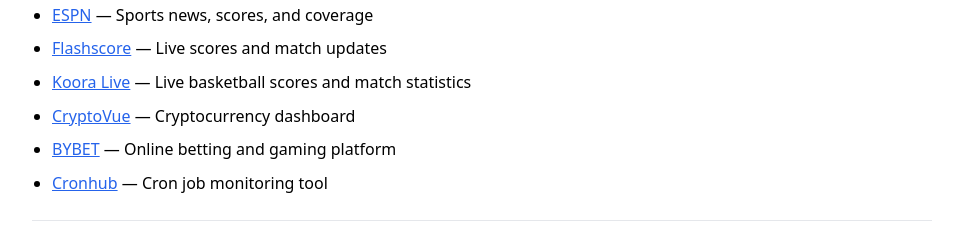
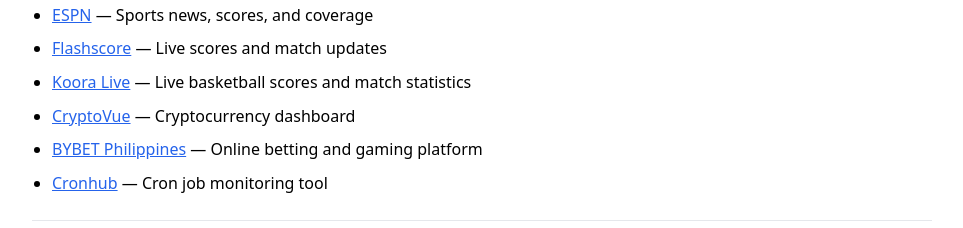
Before and after one commit to gph-phoebe/online-platform-resources, a plain HTML site: page index.html in a window 1280 px wide. Shown: the part 1606-1834 px from the top of the page, without its empty margins (158-1121 px from the left). Drawn offline with Linux system fonts and the light colour scheme.

Commit message:
[update] link name

```diff
--- a/index.html
+++ b/index.html
@@ -85,7 +85,7 @@
       <li><a href="https://www.flashscore.com">Flashscore</a> — Live scores and match updates</li>
       <li><a href="https://www.kooralive.ph/">Koora Live</a> — Live basketball scores and match statistics</li>
       <li><a href="https://cryptovue.co">CryptoVue</a> — Cryptocurrency dashboard</li>
-      <li><a href="https://www.bybetph.com">BYBET</a> — Online betting and gaming platform</li>
+      <li><a href="https://www.bybetph.com">BYBET Philippines</a> — Online betting and gaming platform</li>
       <li><a href="https://cronhub.io">Cronhub</a> — Cron job monitoring tool</li>
     </ul>
 
```
